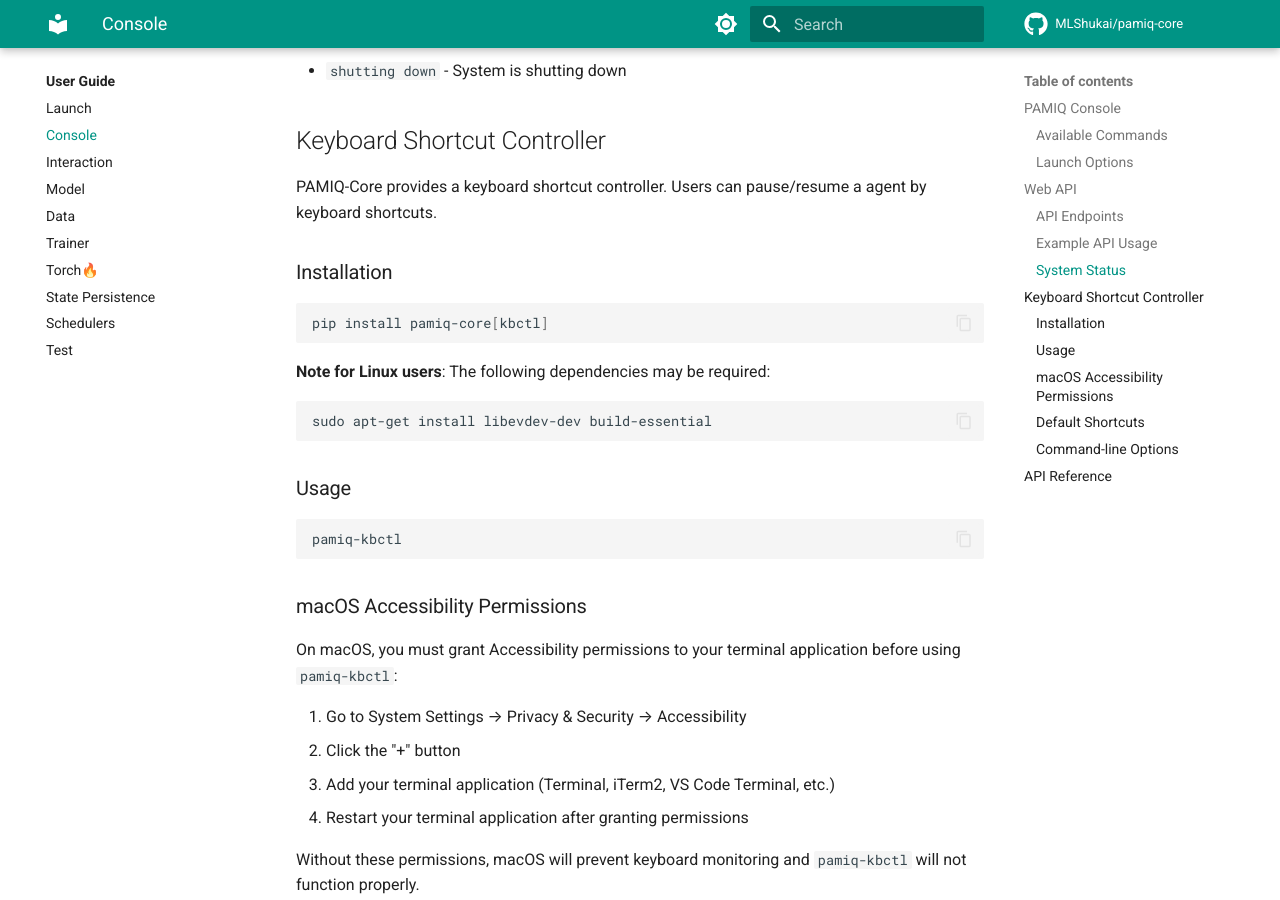
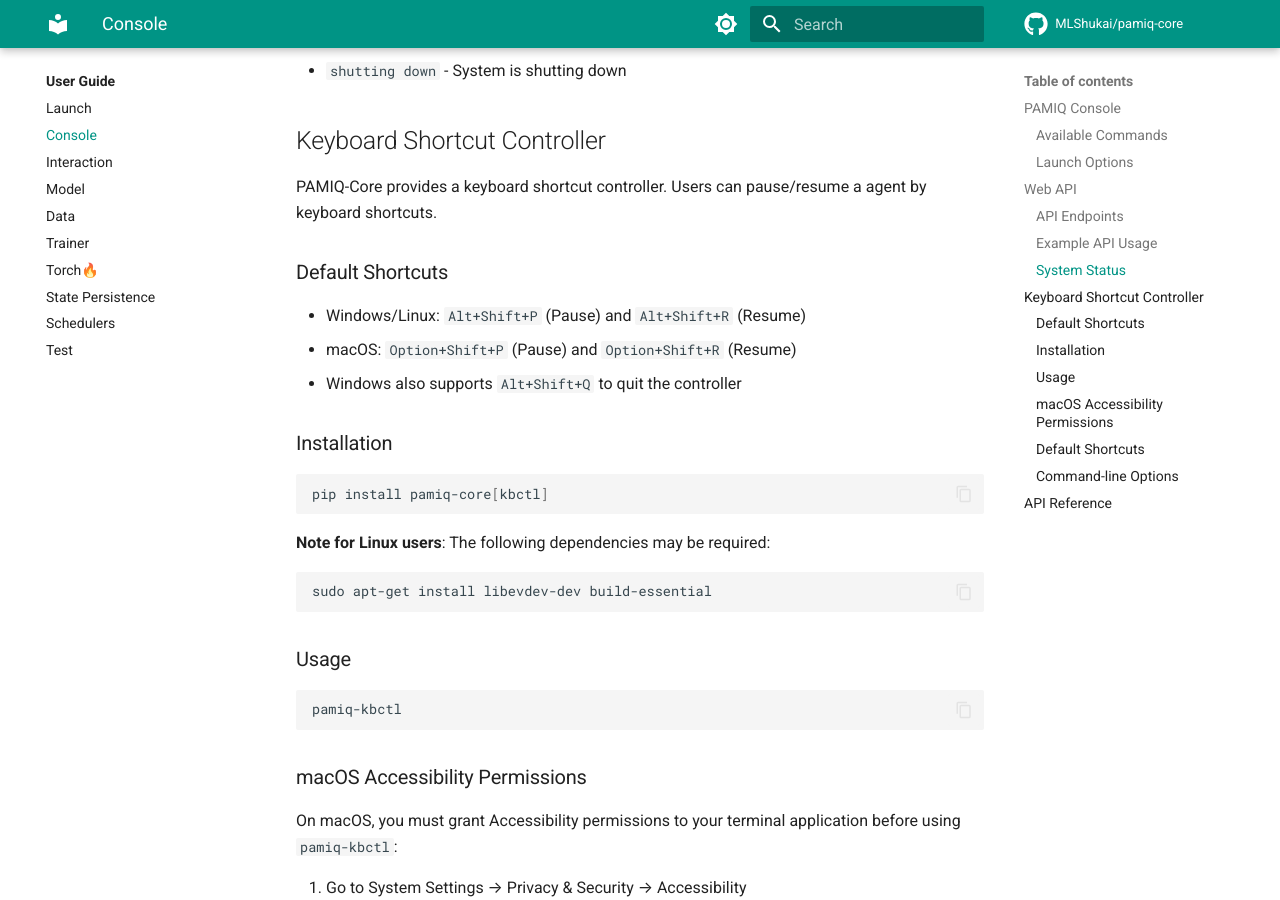
Before and after one commit to MLShukai/pamiq-core, an MkDocs documentation site: the page built from docs/user-guide/console.md, in a window 1280 px wide and 900 px high, scrolled down 2228 px. Built offline with MkDocs 1.6.1 and Material for MkDocs 9.7.7, drawn with Linux system fonts in a browser that asks for light colours; comment, search, counter and statistics services are not loaded.

Commit message:
Update docs/user-guide/console.md
Co-authored-by: zassou <51876515+zassou65535@users.noreply.github.com>

````diff
--- a/docs/user-guide/console.md
+++ b/docs/user-guide/console.md
@@ -86,7 +86,11 @@ The status endpoint returns one of the following values:
 ## Keyboard Shortcut Controller
 
 PAMIQ-Core provides a keyboard shortcut controller. Users can pause/resume a agent by keyboard shortcuts.
+### Default Shortcuts
 
+- Windows/Linux: `Alt+Shift+P` (Pause) and `Alt+Shift+R` (Resume)
+- macOS: `Option+Shift+P` (Pause) and `Option+Shift+R` (Resume)
+- Windows also supports `Alt+Shift+Q` to quit the controller
 ### Installation
 
 ```sh
````
